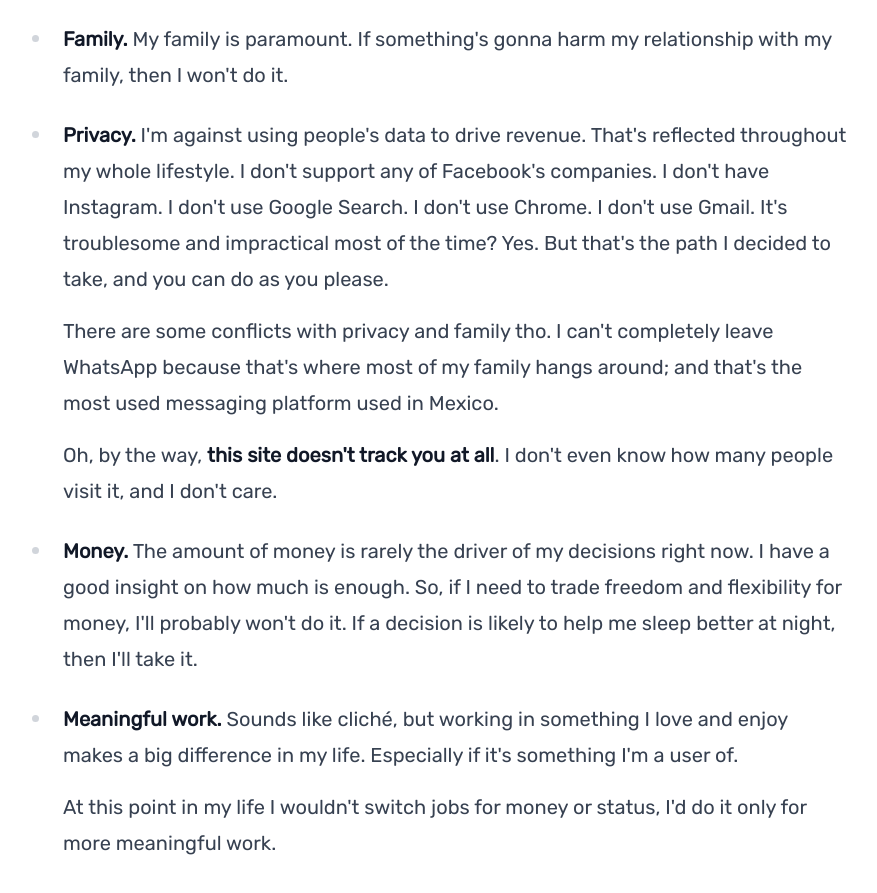
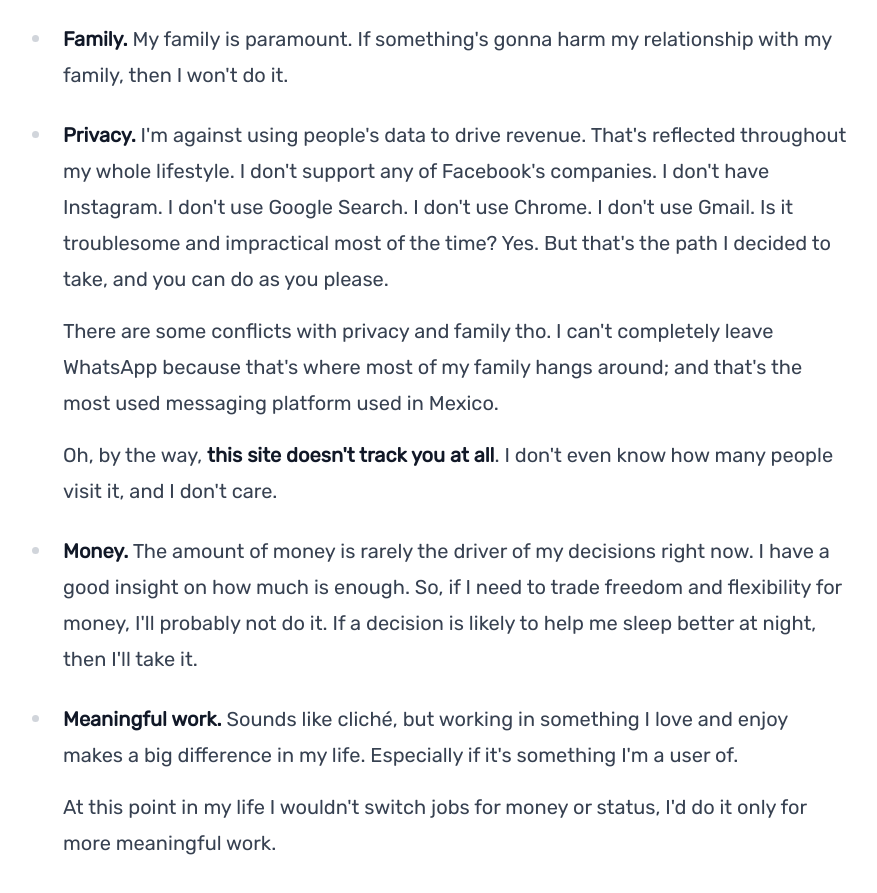
Before and after one commit to davidojedalopez/david-ojeda, an Eleventy site: page index.njk in a window 1280 px wide. Shown: the part 1795-2688 px from the top of the page, without its empty margins (5-882 px from the left). Built offline with nearby package versions, Linux system fonts and the light colour scheme; Eleventy itself is replaced by a stand-in of ours; files that its build step writes are made by us from their sources; what eleventy-plugin-reading-time would draw is missing.

Commit message:
fix typos

```diff
--- a/index.njk
+++ b/index.njk
@@ -60,10 +60,7 @@ title: David Ojeda
                 family, then I won't do it.</p>
         </li>
         <li>
-            <p><strong>Privacy.</strong> I'm against using people's data to drive revenue. That's reflected
-                throughout my whole lifestyle. I don't support any of Facebook's companies. I don't have Instagram.
-                I don't use Google Search. I don't use Chrome. I don't use Gmail. It's troublesome and impractical
-                most of the time? Yes. But that's the path I decided to take, and you can do as you please.
+            <p><strong>Privacy.</strong> I'm against using people's data to drive revenue. That's reflected throughout my whole lifestyle. I don't support any of Facebook's companies. I don't have Instagram. I don't use Google Search. I don't use Chrome. I don't use Gmail. Is it troublesome and impractical most of the time? Yes. But that's the path I decided to take, and you can do as you please.
             </p>
             <p>There are some conflicts with privacy and family tho. I can't completely leave WhatsApp because
                 that's where most of my family hangs around; and that's the most used messaging platform used in
@@ -75,7 +72,7 @@ title: David Ojeda
         <li>
             <p><strong>Money.</strong> The amount of money is rarely the driver of my decisions right now. I have a
                 good insight on how much is enough. So, if I need to trade freedom and flexibility for money, I'll
-                probably won't do it. If a decision is likely to help me sleep better at night, then I'll take it.
+                probably not do it. If a decision is likely to help me sleep better at night, then I'll take it.
             </p>
         </li>
         <li>
```
